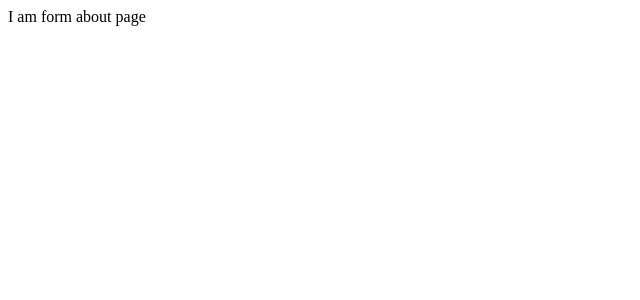
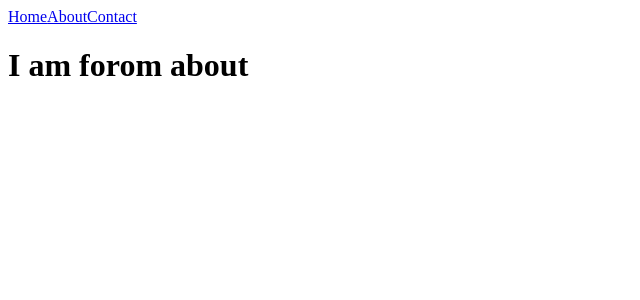
Before and after one commit to arjahid/Introduction-to-react-router, a React (Vite) app: page /about in a window 1280 px wide. Shown: the top 300 px of the page, without its empty margins (0-640 px from the left). Built offline with nearby package versions, Linux system fonts and the light colour scheme.

Commit message:
added route

```diff
--- /dev/null
+++ b/src/Components/About/About.jsx
@@ -0,0 +1,17 @@
+
+
+const About = () => {
+    return (
+        <div>
+
+            <nav>
+                <a href="/">Home</a>
+                <a href="/about">About</a>
+                <a href="contact">Contact</a>
+            </nav>
+            <h1>I am forom about</h1>
+        </div>
+    );
+};
+
+export default About;
--- /dev/null
+++ b/src/Components/Contact/Contact.jsx
@@ -0,0 +1,17 @@
+
+
+const Contact = () => {
+    return (
+        <div>
+
+            <nav>
+                <a href="/">Home</a>
+                <a href="/about">About</a>
+                <a href="contact">Contact</a>
+            </nav>
+            <h2>i am from contract</h2>
+        </div>
+    );
+};
+
+export default Contact;
--- /dev/null
+++ b/src/Components/Header/Header.jsx
@@ -0,0 +1,18 @@
+import { Outlet } from "react-router-dom";
+
+const Header = () => {
+    return (
+        <div>
+
+            <nav>
+                <a href="/">Home</a>
+                <a href="/about">About</a>
+                <a href="contact">Contact</a>
+                <Outlet></Outlet>
+            </nav>
+            <h2>I am from home</h2>
+        </div>
+    );
+};
+
+export default Header;
--- /dev/null
+++ b/src/Components/Home/Home.jsx
@@ -0,0 +1,11 @@
+
+
+const Home = () => {
+    return (
+        <div>
+            <h2>This is the home</h2>
+        </div>
+    );
+};
+
+export default Home;
--- a/src/main.jsx
+++ b/src/main.jsx
@@ -1,16 +1,20 @@
-
 import ReactDOM from "react-dom/client";
 import { BrowserRouter, Routes, Route } from "react-router";
-
+import Home from "./Components/Home/Home";
+import Header from "./Components/Header/Header";
+import About from "./Components/About/About";
+import Contact from "./Components/Contact/Contact";
 
 const root = document.getElementById("root");
 
 ReactDOM.createRoot(root).render(
   <BrowserRouter>
     <Routes>
-      <Route path="/" element= <div>Home</div> />,
-      <Route path="/about" element= <div>I am form about page </div> />,
-      <Route path="/contact" element= <div>Call me right now </div> />,
+      <Route path="/" element={<Header />} />,
+      <Route path="/about" element={<About />} />,
+      <Route path="/contact" element={<Contact />} />,
+
+
     </Routes>
   </BrowserRouter>
 );
```
